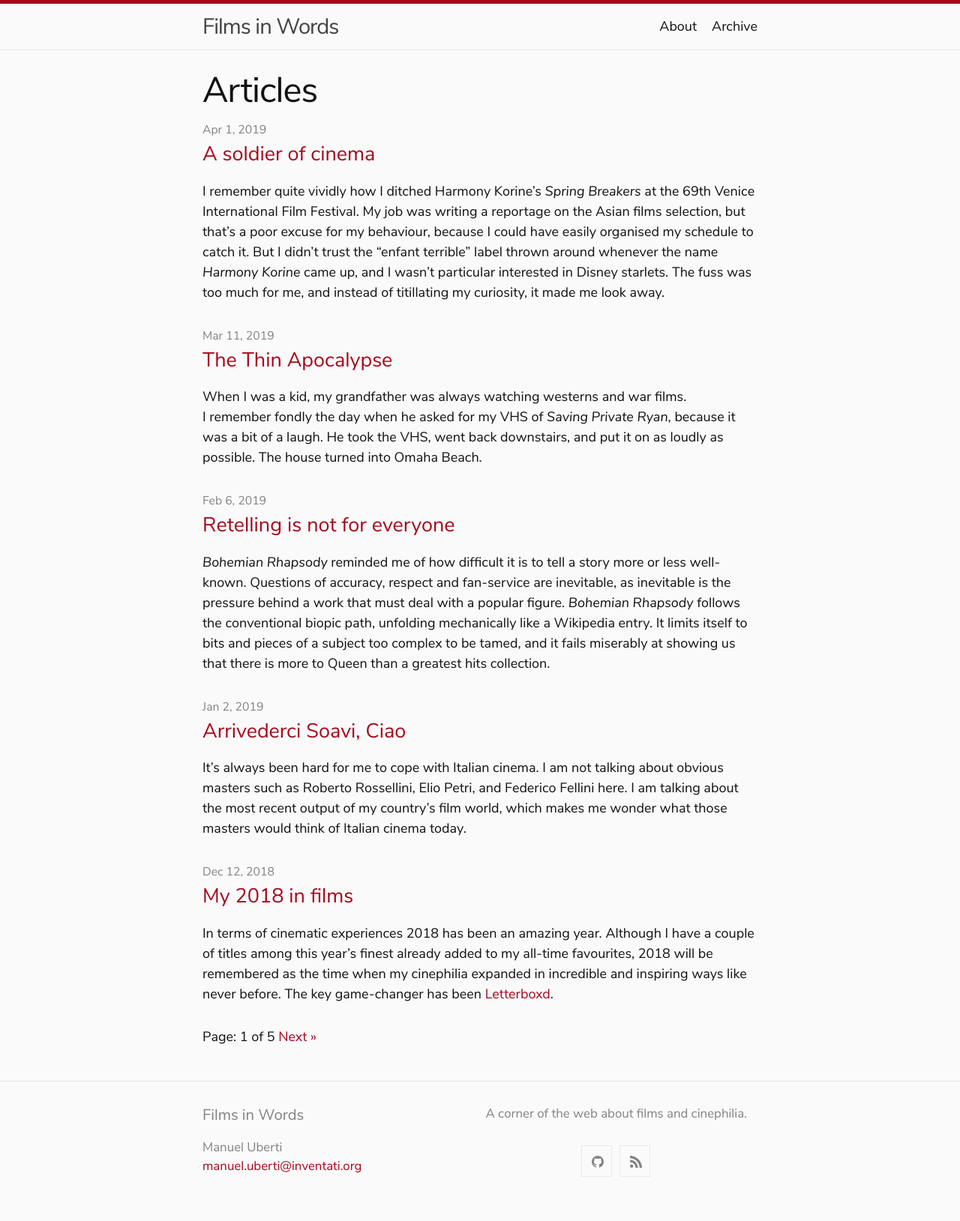
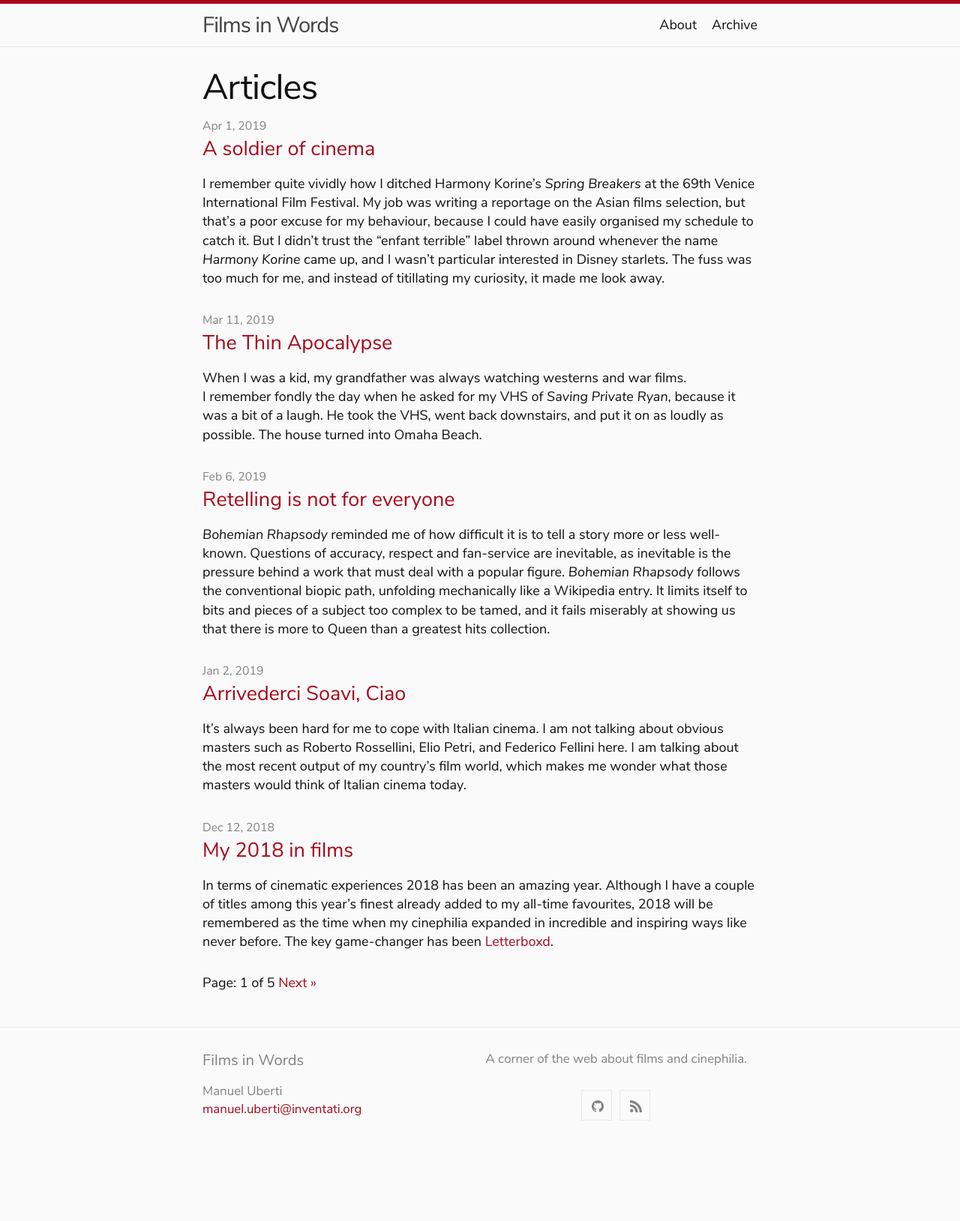
Before and after one commit to manuel-uberti/filmsinwords, a Jekyll site: the page built from index.html, in a window 1280 px wide. Shown: the whole page at 75% size. Built offline with Jekyll 4.4.1, drawn with Linux system fonts in a browser that asks for light colours; the list of posts is cut into pages by our own code; after the commit the page ends 1551 px from its top, so only the background shows below that.

Commit message:
Slightly reduce base line height

```diff
--- a/_sass/minima.scss
+++ b/_sass/minima.scss
@@ -23,7 +23,7 @@
 $base-font-size:   18px !default;
 $base-font-weight: 400 !default;
 $small-font-size:  $base-font-size * 0.875 !default;
-$base-line-height: 1.5 !default;
+$base-line-height: 1.4 !default;
 
 $spacing-unit:     30px !default;
 
```
